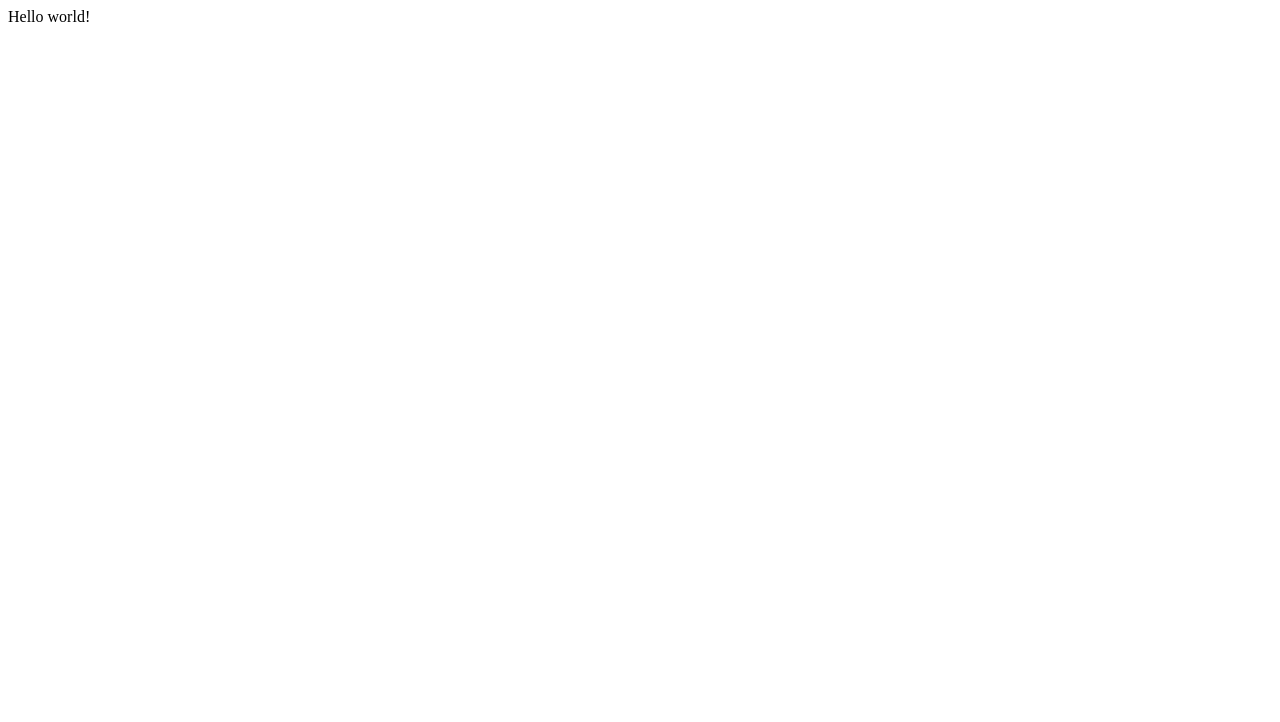
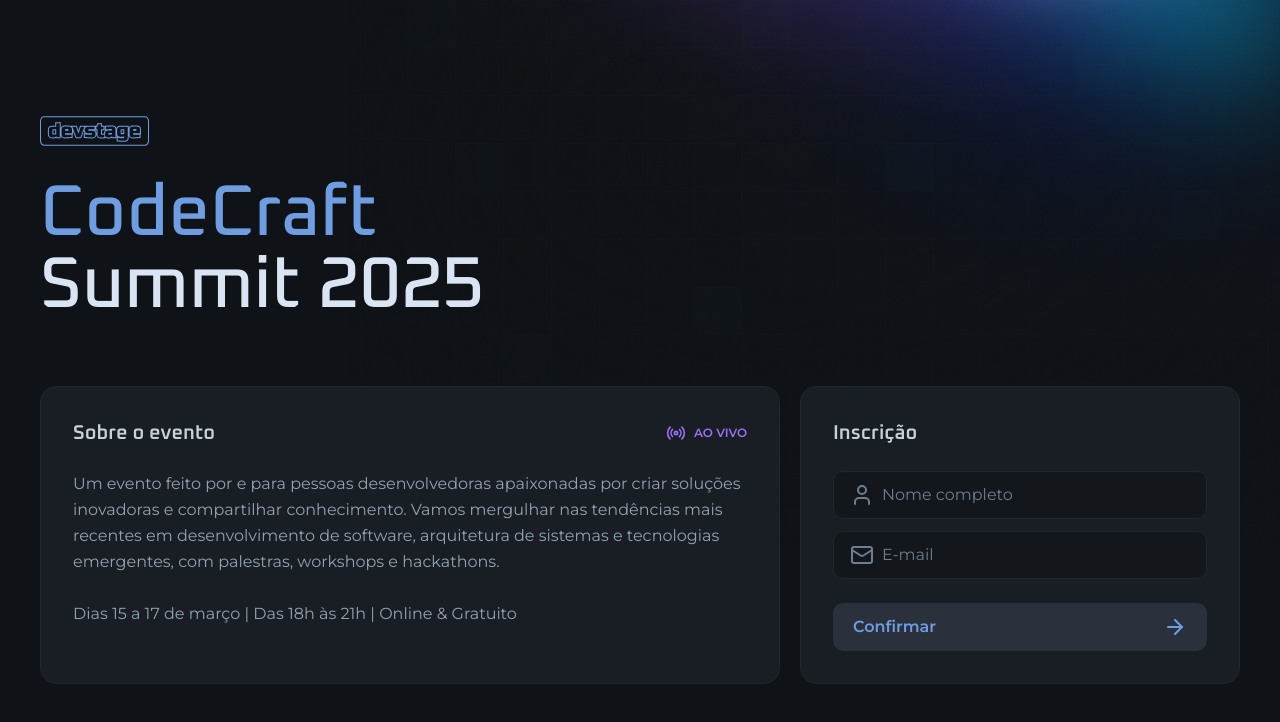
Before and after one commit to livbrandao/devsStage-event, a Next.js app: page / in a window 1280 px wide. Shown: the top 722 px of the page. Built offline with nearby package versions, Linux system fonts and the light colour scheme.

Commit message:
:sparkles: feat: Página inicial

```diff
--- a/src/app/layout.tsx
+++ b/src/app/layout.tsx
@@ -1,18 +1,33 @@
-import type { Metadata } from "next";
+import './globals.css'
+import type { Metadata } from 'next'
+import { Montserrat, Oxanium } from 'next/font/google'
 
 export const metadata: Metadata = {
-  title: "Create Next App",
-  description: "Generated by create next app",
-};
+  title: 'devsStage',
+}
+
+const oxanium = Oxanium({
+  weight: ['500', '600'],
+  subsets: ['latin'],
+  variable: '--font-oxanium',
+})
+
+const montserrat = Montserrat({
+  weight: ['400', '600'],
+  subsets: ['latin'],
+  variable: '--font-montserrat',
+})
 
 export default function RootLayout({
   children,
 }: Readonly<{
-  children: React.ReactNode;
+  children: React.ReactNode
 }>) {
   return (
-    <html lang="en">
-      <body>{children}</body>
+    <html lang="pt-BR" className={`${oxanium.variable} ${montserrat.variable}`}>
+      <body className="text-gray-100 antialiased bg-gray-900 bg-[url(/background.png)] bg-no-repeat bg-top md:bg-right-top">
+        {children}
+      </body>
     </html>
-  );
+  )
 }
--- a/src/app/page.tsx
+++ b/src/app/page.tsx
@@ -1,7 +1,72 @@
+import Button from '@/components/button'
+import { InputField, InputIcon, InputRoot } from '@/components/input'
+import { ArrowRight, Mail, Radio, User } from 'lucide-react'
+import Image from 'next/image'
+import logo from '../assets/logo.svg'
+
 export default function Home() {
   return (
-    <main>
-      <div>Hello world!</div>
+    <main className="max-w-[1240px] mx-auto px-5 py-8 md:py-0">
+      <div className="min-h-dvh flex justify-center gap-16 flex-col">
+        <div className="flex flex-col gap-8 items-center md:items-start">
+          <Image src={logo} alt="logo-devStage" width={108.5} height={30} />
+
+          <h1 className="text-4xl text-center leading-none font-heading font-medium flex flex-col md:text-7xl md:text-left">
+            <span className="text-blue">CodeCraft</span> Summit 2025
+          </h1>
+        </div>
+
+        <div className="flex gap-5 items-stretch flex-col md:flex-row">
+          <div className="flex-1 bg-gray-700 border border-gray-600 rounded-2xl p-8 space-y-6">
+            <div className="flex items-center justify-between">
+              <h2 className="font-heading font-semibold text-gray-200 text-xl">
+                Sobre o evento
+              </h2>
+              <span className="text-purple font-semibold text-xs uppercase flex items-center gap-2">
+                <Radio className="size-5" />
+                Ao vivo
+              </span>
+            </div>
+
+            <p className="text-gray-300 leading-relaxed text-sm md:text-base">
+              Um evento feito por e para pessoas desenvolvedoras apaixonadas por
+              criar soluções inovadoras e compartilhar conhecimento. Vamos
+              mergulhar nas tendências mais recentes em desenvolvimento de
+              software, arquitetura de sistemas e tecnologias emergentes, com
+              palestras, workshops e hackathons.
+              <br />
+              <br />
+              Dias 15 a 17 de março | Das 18h às 21h | Online & Gratuito{' '}
+            </p>
+          </div>
+
+          <form className="bg-gray-700 border border-gray-600 rounded-2xl p-8 space-y-6 w-full md:max-w-[440px]">
+            <h2 className="font-heading font-semibold text-gray-200 text-xl">
+              Inscrição
+            </h2>
+
+            <div className="space-y-3">
+              <InputRoot>
+                <InputIcon>
+                  <User />
+                </InputIcon>
+                <InputField type="text" placeholder="Nome completo" />
+              </InputRoot>
+
+              <InputRoot>
+                <InputIcon>
+                  <Mail />
+                </InputIcon>
+                <InputField type="email" placeholder="E-mail" />
+              </InputRoot>
+            </div>
+
+            <Button type="submit">
+              Confirmar <ArrowRight />
+            </Button>
+          </form>
+        </div>
+      </div>
     </main>
-  );
+  )
 }
```
Also changed, not shown: public/background.png (added), src/assets/logo.svg (added).
